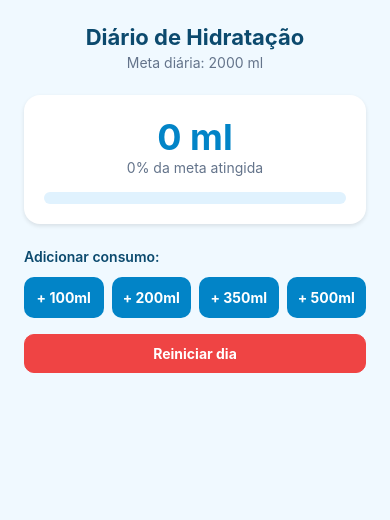
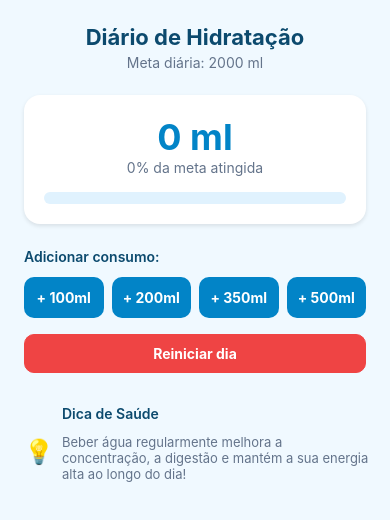
Before and after one commit to Ana-Clara-Lobo-Silveira/diarioHidratacao, a React Native app: screen / in a window 390 px wide. Shown: the top 520 px of the page. Built offline with nearby package versions, Linux system fonts and the light colour scheme.

Commit message:
add: estruturação do componente InfoMessage

```diff
--- a/App.jsx
+++ b/App.jsx
@@ -5,6 +5,7 @@ import { Header } from "./src/components/Header";
 import { WaterProgress } from "./src/components/WaterProgress";
 import { ActionButtons } from "./src/components/ActionButtons";
 import { use, useState } from "react";
+import { InfoMessage } from "./src/components/InfoMessage";
 
 
 
@@ -28,6 +29,7 @@ export default function App(){
         <Header goal={GOAL}/>
         <WaterProgress consumed= {consumed} goal={GOAL} />
         <ActionButtons onAdd={handleAddWater} onReset={handleReset}/>
+        <InfoMessage/>
       </View>
       </SafeAreaView>
     </SafeAreaProvider>
--- /dev/null
+++ b/src/components/InfoMessage.jsx
@@ -0,0 +1,42 @@
+import { View, Text, StyleSheet } from 'react-native';
+import { COLORS } from '../constants/colors';
+
+export function InfoMessage() {
+  return (
+    <View style={styles.container}>
+      <Text style={styles.iconContainer}>💡</Text>
+      <View style={styles.textContainer}>
+        <Text style={styles.label}>Dica de Saúde</Text>
+        <Text style={styles.messageText}>Beber água regularmente melhora a concentração, a digestão e mantém a sua energia alta ao longo do dia!</Text>
+      </View>
+    </View>
+  );
+}
+const styles = StyleSheet.create({
+  container: {
+    width: '100%',
+    flexDirection: 'row',
+    alignItems: 'center',
+    justifyContent: 'space-between',
+    gap: 8,
+    marginTop: 32,
+  },
+  label: {
+    fontSize: 14,
+    fontWeight: '600',
+    color: COLORS.textMain,
+    marginBottom: 12,
+  },
+  messageText: {
+    fontSize: 13,
+    color: COLORS.textMuted,
+    marginBottom: 16,
+  },
+  iconContainer:{
+    width:'10%',
+    fontSize: 24,
+  },
+  textContainer:{
+    width: '90%',
+  }
+});
```
